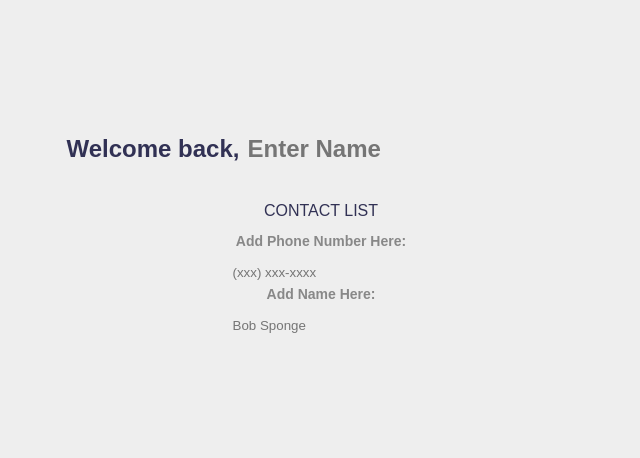
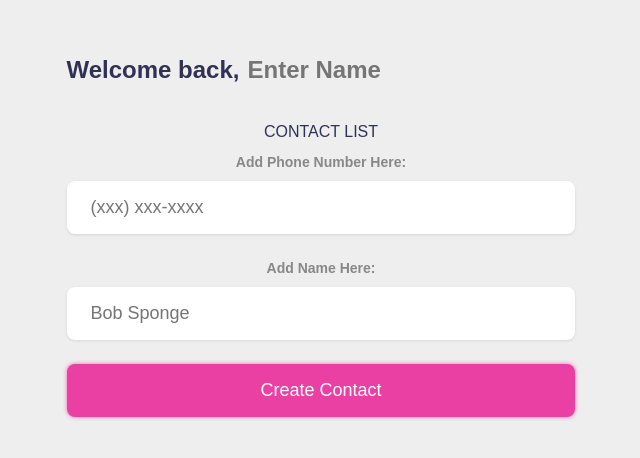
Before and after one commit to SPARTANxABG/project3, a Vue app: page / in a window 1280 px wide. Shown: the part 166-624 px from the top of the page, without its empty margins (319-959 px from the left). Built offline with nearby package versions, Linux system fonts and the light colour scheme.

Commit message:
Changed 'class' on .vue to match on both files

```diff
--- a/src/App.vue
+++ b/src/App.vue
@@ -3,10 +3,10 @@
 
   const myArray = ref([])
   const name = ref('')
-  const number = ref('')
-  const input_name = ref(null)
+  const input_number = ref('')
+  const input_name = ref('')
 
-  const addTodo = () =>{
+  const addContact = () =>{
     if(input_number.value.trim() === '' || input_name.value === ''){
       return
     }
@@ -21,7 +21,7 @@
     input_name.value = ''
   }
 
-  const removeTodo = (x) => {
+  const removeContact = (x) => {
     myArray.value = myArray.value.filter(Element => Element !== x)
   }
 
@@ -51,19 +51,20 @@
       </h2>
     </section>
 
-    <section class="create-todo">
+    <section class="create-contact">
       <h3>CONTACT LIST</h3>
-      <form @submit.prevent = "addTodo">
+      <form @submit.prevent = "addContact">
         <h4>Add Phone Number Here:</h4>
         <input type="text" placeholder="(xxx) xxx-xxxx" v-model="input_number"/>
 
         <h4>Add Name Here:</h4>
         <input type="text" placeholder="Bob Sponge" v-model="input_name"/>
+        <input type="submit" value="Create Contact"/>
       </form>
 
     </section>
 
-    <section class="todo-list">
+    <section class="contact-list">
       <div class="list">
         <div v-for="x in myArray" :class="`todo-item ${x.done ? 'done' : 'not-done'}`" :key="x">
 
@@ -77,7 +78,7 @@
           </div>
 
           <div class="actions">
-            <button class="delete"@click="removeTodo(x)">Delete</button>
+            <button class="delete"@click="removeContact(x)">Delete</button>
           </div>
 
         </div>
```
